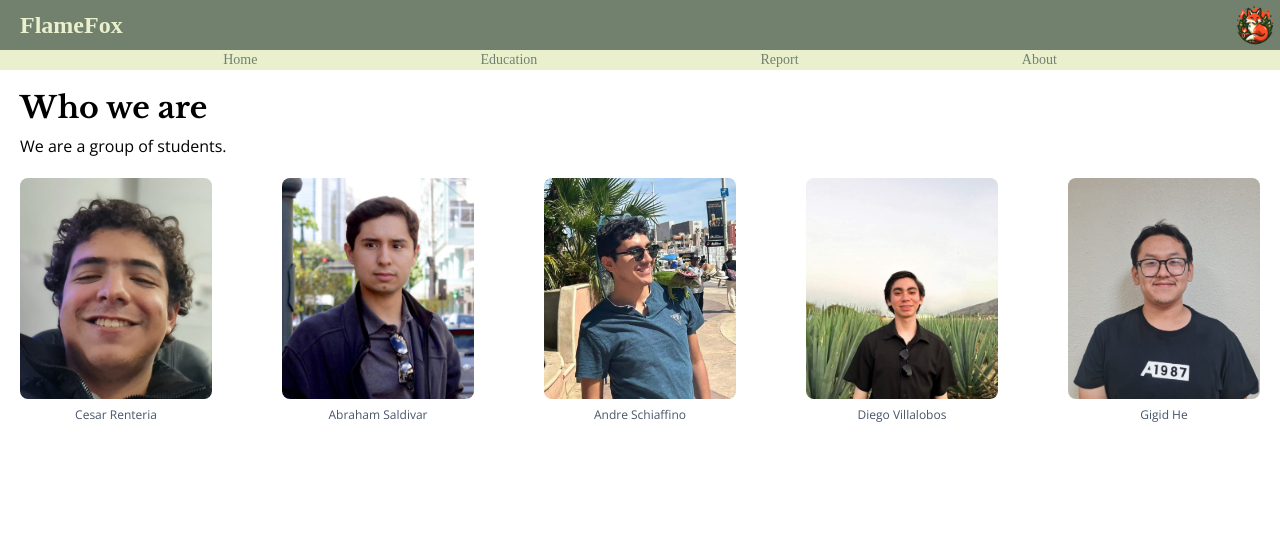
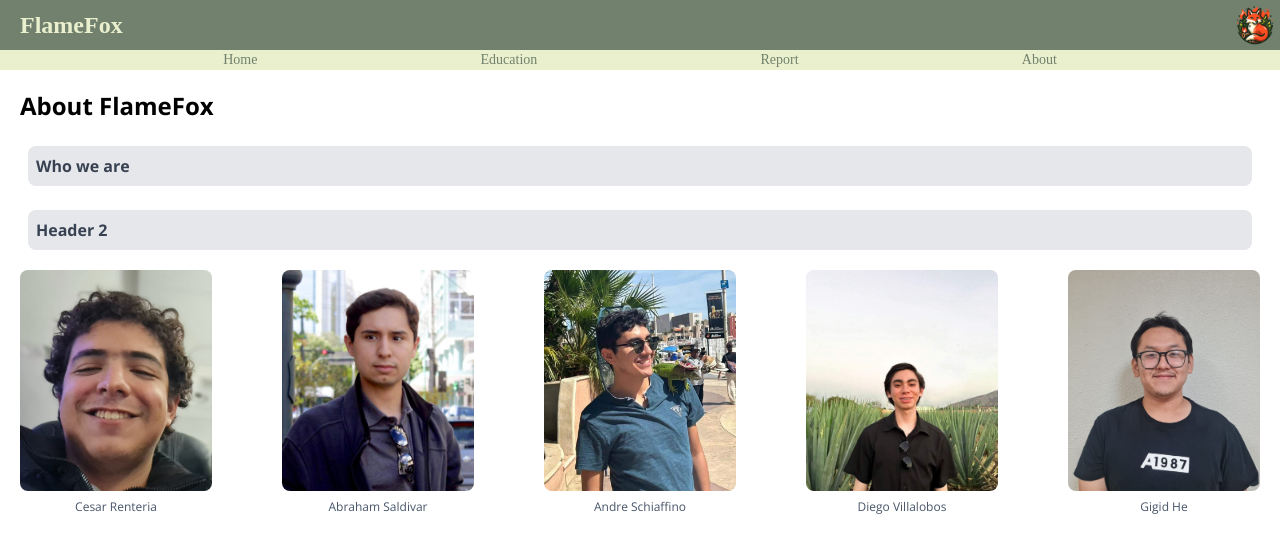
Before and after one commit to crenteriae/SpaceApps_Front, a Next.js app: page /about in a window 1280 px wide. Shown: the top 552 px of the page. Built offline with nearby package versions, Linux system fonts and the light colour scheme; a web font is replaced by a local one.

Commit message:
Added dropdown active content to about page

```diff
--- /dev/null
+++ b/src/app/about/accordion.tsx
@@ -0,0 +1,48 @@
+"use client"
+
+import React, { useState } from 'react';
+
+interface AccordionItem {
+  title: string;
+  content: string;
+}
+
+interface AccordionProps {
+  items: AccordionItem[];
+}
+
+const Accordion: React.FC<AccordionProps> = ({ items }) => {
+  const [activeIndex, setActiveIndex] = useState<number | null>(null);
+
+  const toggleAccordion = (index: number) => {
+    setActiveIndex(activeIndex === index ? null : index);
+  };
+
+  return (
+    <div className="space-y-2">
+      {items.map((item, index) => (
+        <div key={index} className="p-2 font-bold">
+          <div
+            onClick={() => toggleAccordion(index)}
+            className={`cursor-pointer ${
+              activeIndex === index
+                ? 'bg-head text-black'
+                : 'bg-gray-200 text-gray-700'
+            } p-2 rounded-lg`}
+          >
+            {item.title}
+          </div>
+          <div
+            className={`transition-all font-normal ${
+              activeIndex === index ? 'h-auto max-h-screen' : 'h-0 max-h-0'
+            } overflow-hidden`}
+          >
+            <p className="p-2">{item.content}</p>
+          </div>
+        </div>
+      ))}
+    </div>
+  );
+};
+
+export default Accordion;
--- a/src/app/about/page.tsx
+++ b/src/app/about/page.tsx
@@ -1,10 +1,22 @@
 import Person from "../pages/person"
+import Accordion from "./accordion";
 
-export default function Page(){
+const items = [
+    {
+      title: 'Who we are',
+      content: 'We are a group of students.',
+    },
+    {
+      title: 'Header 2',
+      content: 'Text for Header 2.',
+    },
+  ];
+
+const Page: React.FC = () => {
     return(
-        <div className="p-5">
-            <h1 className="text-3xl font-serif font-bold">Who we are</h1>
-            <p className="font-sans my-2">We are a group of students.</p>
+        <div className="p-5 font-sans">
+            <h1 className="text-2xl font-bold mb-4">About FlameFox</h1>
+            <Accordion items={items} />
             <div className="flex flex-row h-72 justify-between">
                 <Person path="/people/cesar.jpg" name="Cesar Renteria"/>
                 <Person path="/people/abraham.jpg" name="Abraham Saldivar"/>
@@ -15,3 +27,5 @@ export default function Page(){
         </div>
     )
 }
+
+export default Page
```
